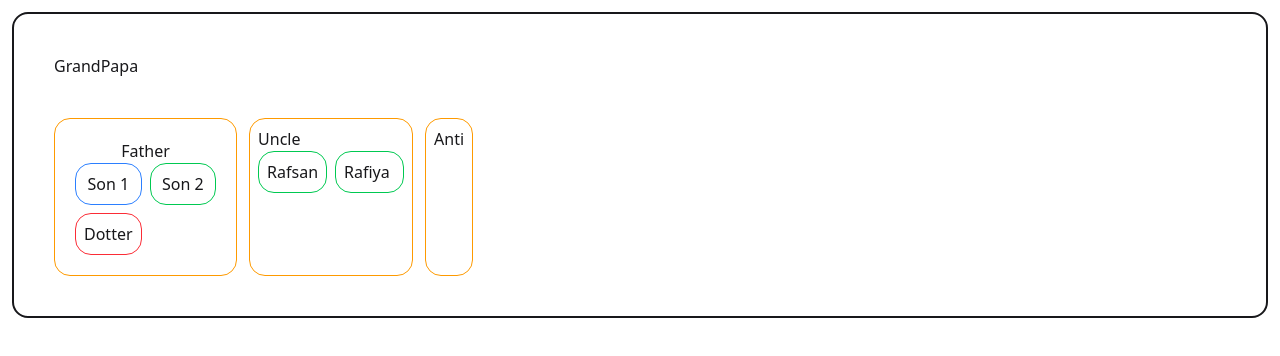
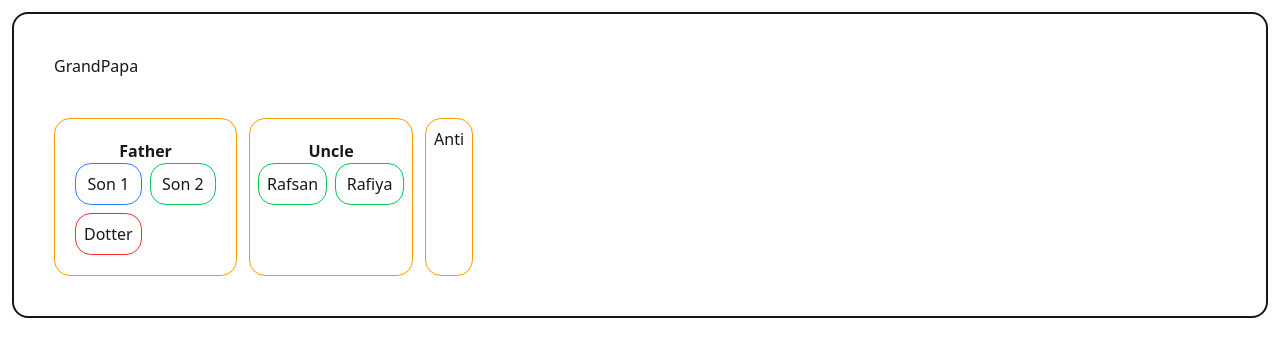
Before and after one commit to sadhin28/Form-master-class, a React (Vite) app: page / in a window 1280 px wide. Shown: the top 356 px of the page. Built offline with nearby package versions, Linux system fonts and the light colour scheme.

Commit message:
add cousign

```diff
--- a/src/Component/Dad/Dad.jsx
+++ b/src/Component/Dad/Dad.jsx
@@ -6,7 +6,7 @@ import Sister from '../Sister/Sister';
 const Dad = () => {
     return (
         <div className=' text-center border border-amber-500 rounded-2xl p-5'>
-            <h1>Father</h1>
+            <h1 className='font-black'>Father</h1>
            <div className='grid grid-cols-2 gap-2'>
               <div  className="border border-blue-500 rounded-2xl p-2">
                 <Myself></Myself>
--- a/src/Component/Uncle/Uncle.jsx
+++ b/src/Component/Uncle/Uncle.jsx
@@ -2,8 +2,8 @@ import Cousin from "../Cousin/Cousin";
 
 const Uncle = () => {
     return (
-        <div  className="border border-amber-500 rounded-2xl p-2">
-            <h1>Uncle</h1>
+        <div  className=" text-center border border-amber-500 rounded-2xl p-2">
+            <h1 className="mt-3 font-black">Uncle</h1>
             <div className="grid grid-cols-2 gap-2">
                 <Cousin name={'Rafsan'}></Cousin>
                 <Cousin name={'Rafiya'}></Cousin>
```
